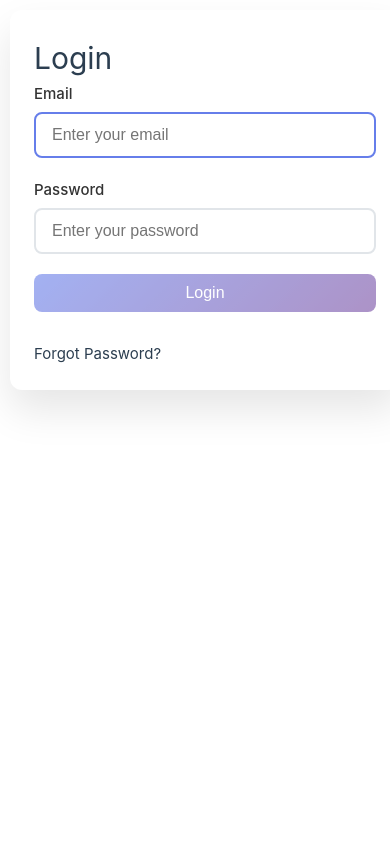
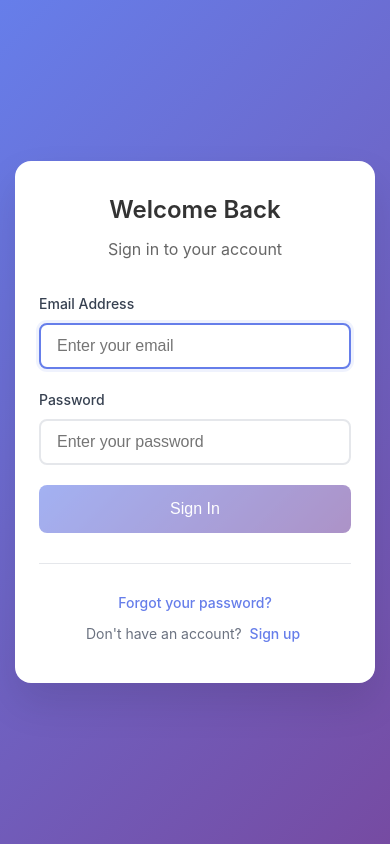
Before and after one commit to ahmadiftme8/securedocs, a Vue app: page /login in a window 390 px wide. Built offline with nearby package versions, Linux system fonts and the light colour scheme; the HTML template or start-up script is replaced by a standard one.

Commit message:
refactor: enhance authentication flow with improved error handling and user feedback

```diff
--- a/src/composables/useAuth.ts
+++ b/src/composables/useAuth.ts
@@ -1,6 +1,6 @@
 import { ref, computed } from 'vue'
 import { useRouter } from 'vue-router'
-import { supabase } from '@/supabase' // Import client
+import { supabase } from '@/supabase'
 import { useAuthStore } from '@/stores/auth'
 import type { LoginCredentials, RegisterCredentials, User } from '@/types/auth'
 
@@ -14,15 +14,30 @@ export function useAuth() {
   async function login(credentials: LoginCredentials): Promise<boolean> {
     isLoading.value = true
     error.value = null
+
+    console.log('🔐 Starting login process for:', credentials.email)
+
     try {
       const { data, error: supabaseError } = await supabase.auth.signInWithPassword({
         email: credentials.email,
         password: credentials.password,
       })
-      if (supabaseError) throw supabaseError
-      authStore.setUser(data.user as User) // Set user in store
+
+      if (supabaseError) {
+        console.error('❌ Supabase login error:', supabaseError)
+        throw supabaseError
+      }
+
+      if (!data.user) {
+        throw new Error('No user data received')
+      }
+
+      console.log('✅ Login successful for user:', data.user.email)
+      authStore.setUser(data.user as User)
       return true
+
     } catch (err: any) {
+      console.error('❌ Login failed:', err)
       error.value = err.message || 'Login failed'
       return false
     } finally {
@@ -30,10 +45,13 @@ export function useAuth() {
     }
   }
 
-  // Register
+  // Register - FIXED: Removed auto-login
   async function registerUser(credentials: RegisterCredentials): Promise<boolean> {
     isLoading.value = true
     error.value = null
+
+    console.log('📝 Starting registration for:', credentials.email)
+
     try {
       const { data, error: supabaseError } = await supabase.auth.signUp({
         email: credentials.email,
@@ -41,15 +59,25 @@ export function useAuth() {
         options: {
           data: {
             name: credentials.name,
-            role: credentials.role, // Store role in metadata
+            role: credentials.role,
           },
+          // Add redirect URL for email confirmation
+          emailRedirectTo: `${window.location.origin}/dashboard`
         },
       })
-      if (supabaseError) throw supabaseError
-      // Auto-login after signup
-      await login({ email: credentials.email, password: credentials.password })
+
+      if (supabaseError) {
+        console.error('❌ Supabase registration error:', supabaseError)
+        throw supabaseError
+      }
+
+      console.log('✅ Registration successful. Please check email for confirmation.')
+
+      // Don't auto-login - let user confirm email first
       return true
+
     } catch (err: any) {
+      console.error('❌ Registration failed:', err)
       error.value = err.message || 'Registration failed'
       return false
     } finally {
@@ -59,6 +87,7 @@ export function useAuth() {
 
   // Logout
   async function logout(): Promise<void> {
+    console.log('👋 Logging out...')
     await supabase.auth.signOut()
     authStore.clearAuth()
     router.push('/login')
@@ -66,38 +95,91 @@ export function useAuth() {
 
   // Check auth (restore session)
   async function checkAuth(): Promise<boolean> {
-    const { data } = await supabase.auth.getSession()
-    if (data.session) {
-      authStore.setUser(data.session.user as User)
-      return true
+    try {
+      const { data, error } = await supabase.auth.getSession()
+
+      if (error) {
+        console.error('❌ Session check error:', error)
+        return false
+      }
+
+      if (data.session?.user) {
+        console.log('✅ Session restored for:', data.session.user.email)
+        authStore.setUser(data.session.user as User)
+        return true
+      }
+
+      console.log('ℹ️ No active session found')
+      return false
+    } catch (err) {
+      console.error('❌ Auth check failed:', err)
+      return false
     }
-    return false
   }
 
   // Initialize auth listener
   function initializeAuth(): void {
-    supabase.auth.onAuthStateChange((_, session) => {
-      authStore.setUser((session?.user as User) ?? null)
+    console.log('🚀 Initializing auth listener...')
+
+    supabase.auth.onAuthStateChange((event, session) => {
+      console.log('🔄 Auth state changed:', event, session?.user?.email || 'no user')
+
+      if (session?.user) {
+        authStore.setUser(session.user as User)
+      } else {
+        authStore.clearAuth()
+      }
+
+      // Handle email confirmation
+      if (event === 'SIGNED_IN' && session?.user?.email_confirmed_at) {
+        console.log('✅ Email confirmed and signed in')
+      }
     })
-    checkAuth() // Restore on load
+
+    // Restore session on load
+    checkAuth()
   }
 
-  // Mock login (for dev; remove in prod if not needed)
+  // Mock login - IMPROVED error handling
   async function mockLogin(role: 'admin' | 'user'): Promise<boolean> {
     const mockEmail = `${role}@securedocs.com`
     const mockPassword = 'Password123'
-    // Check if exists, else register
-    const { data } = await supabase.auth.signInWithPassword({
-      email: mockEmail,
-      password: mockPassword,
-    })
-    if (!data.user) {
-      await registerUser({ email: mockEmail, password: mockPassword, name: `${role} User`, role })
+
+    console.log(`🎭 Attempting mock login as ${role}`)
+
+    try {
+      // Try to login first
+      const loginSuccess = await login({ email: mockEmail, password: mockPassword })
+
+      if (loginSuccess) {
+        return true
+      }
+
+      // If login fails, try to register
+      console.log(`📝 Mock user doesn't exist, creating ${role} account...`)
+      const registerSuccess = await registerUser({
+        email: mockEmail,
+        password: mockPassword,
+        name: `${role.charAt(0).toUpperCase() + role.slice(1)} User`,
+        role
+      })
+
+      if (registerSuccess) {
+        // After registration, user needs to confirm email
+        error.value = 'Mock account created. Please check email for confirmation.'
+        return false
+      }
+
+      return false
+
+    } catch (err: any) {
+      console.error('❌ Mock login error:', err)
+      error.value = err.message || 'Mock login failed'
+      return false
     }
-    return await login({ email: mockEmail, password: mockPassword })
   }
 
-  // Other utils (adapted)
+  // Computed properties
   const user = computed(() => authStore.user)
   const hasRole = (role: string) => user.value?.user_metadata?.role === role
   const hasAnyRole = (roles: string[]) => roles.some((r) => hasRole(r))
@@ -112,7 +194,7 @@ export function useAuth() {
     mockLogin,
     user,
     isLoading,
-    error: computed(() => error.value), // Expose as computed for reactivity
+    error: computed(() => error.value),
     hasRole,
     hasAnyRole,
     hasPermission,
--- a/src/pages/LoginPage.vue
+++ b/src/pages/LoginPage.vue
@@ -1,18 +1,43 @@
 <template>
+  <div class="login-page">
     <div class="login-container">
-    <h1>Login</h1>
+      <div class="login-header">
+        <h1>Welcome Back</h1>
+        <p>Sign in to your account</p>
+      </div>
+
+      <!-- Error Message -->
+      <div v-if="currentError" class="form-error">
+        <span class="error-icon">⚠️</span>
+        <div class="error-content">
+          <div class="error-title">Login Failed</div>
+          <div class="error-message">{{ currentError }}</div>
+          <div v-if="showSignupSuggestion" class="error-suggestion">
+            Don't have an account? <router-link to="/register" class="error-link">Create one here</router-link>
+          </div>
+        </div>
+      </div>
+
+      <!-- Success Message -->
+      <div v-if="successMessage" class="form-success">
+        <span class="success-icon">✅</span>
+        <div class="success-message">{{ successMessage }}</div>
+      </div>
+
       <form @submit.prevent="handleSubmit" class="login-form">
         <div class="form-group">
-        <label for="email">Email</label>
+          <label for="email">Email Address</label>
           <input
             id="email"
             v-model="credentials.email"
             type="email"
             placeholder="Enter your email"
             required
-          :class="{ 'error-border': currentError && !credentials.email }"
+            :disabled="isLoading"
+            :class="{ 'error-input': currentError && !credentials.email }"
           />
         </div>
+
         <div class="form-group">
           <label for="password">Password</label>
           <input
@@ -21,24 +46,41 @@
             type="password"
             placeholder="Enter your password"
             required
-          :class="{ 'error-border': currentError && !credentials.password }"
+            :disabled="isLoading"
+            :class="{ 'error-input': currentError && !credentials.password }"
           />
         </div>
+
         <button type="submit" :disabled="isLoading || !isFormValid" class="login-button">
-        <span v-if="isLoading" class="spinner"></span>
-        <span v-else>Login</span>
+          <span v-if="isLoading" class="loading-spinner"></span>
+          <span v-else>Sign In</span>
         </button>
-      <p v-if="currentError" class="error-message">{{ currentError }}</p>
-      <p v-if="showSignupSuggestion" class="suggestion">
-        Don't have an account? <router-link to="/register">Sign up</router-link>
+      </form>
+
+      <!-- Demo Login (Development Only) -->
+      <div v-if="isDevelopment && enableMockLogin" class="demo-login">
+        <p>Development Demo Accounts:</p>
+        <div class="demo-buttons">
+          <button @click="handleDemoLogin('admin')" :disabled="isLoading" class="demo-button admin">
+            Demo Admin
+          </button>
+          <button @click="handleDemoLogin('user')" :disabled="isLoading" class="demo-button user">
+            Demo User
+          </button>
+        </div>
+        <p class="demo-note">These accounts are for development testing only.</p>
+      </div>
+
+      <div class="login-footer">
+        <p class="forgot-password">
+          <a href="#" @click.prevent="handleForgotPassword">Forgot your password?</a>
         </p>
-      <p v-if="successMessage" class="success-message">{{ successMessage }}</p>
-    </form>
-    <div v-if="isDevelopment && enableMockLogin" class="demo-login">
-      <button @click="handleDemoLogin('admin')" class="demo-button">Demo Admin Login</button>
-      <button @click="handleDemoLogin('user')" class="demo-button">Demo User Login</button>
+        <p>
+          Don't have an account?
+          <router-link to="/register" class="signup-link">Sign up</router-link>
+        </p>
       </div>
-    <p class="forgot-password" @click="handleForgotPassword">Forgot Password?</p>
+    </div>
   </div>
 </template>
 
@@ -65,37 +107,53 @@ const enableMockLogin = computed(() => import.meta.env.VITE_ENABLE_MOCK_LOGIN ==
 const envMode = computed(() => import.meta.env.MODE)
 
 const isFormValid = computed(() => {
-  return credentials.email.trim() && credentials.password.trim() && credentials.email.includes('@')
+  return credentials.email.trim() &&
+         credentials.password.trim() &&
+         credentials.email.includes('@') &&
+         credentials.email.length > 3
 })
 
 const currentError = computed(() => loginError.value)
 
 const showSignupSuggestion = computed(() => {
-  return currentError.value && currentError.value.includes('Invalid login credentials')
+  return currentError.value &&
+         (currentError.value.includes('Invalid login credentials') ||
+          currentError.value.includes('Email not confirmed'))
 })
 
+// Clear error when user types
 watch([() => credentials.email, () => credentials.password], () => {
   if (currentError.value) {
+    successMessage.value = ''
+    // Clear error after a delay to avoid jarring UX
     setTimeout(() => {
+      if (loginError.value) {
         loginError.value = null
+      }
     }, 2000)
   }
 })
 
 async function handleSubmit() {
-  if (!isFormValid.value) return
+  if (!isFormValid.value || isLoading.value) return
+
   console.log('🔐 Attempting login for:', credentials.email)
   console.log('🌍 Environment:', envMode.value)
+
   successMessage.value = ''
+
   try {
     const success = await login(credentials)
+
     if (success) {
       successMessage.value = 'Login successful! Redirecting...'
       console.log('✅ Login successful, redirecting...')
+
+      // Small delay for UX
       setTimeout(() => {
         const redirectPath = (route.query.redirect as string) || '/dashboard'
         router.push(redirectPath)
-      }, 500)
+      }, 1000)
     }
   } catch (error) {
     console.error('❌ Login error:', error)
@@ -103,8 +161,12 @@ async function handleSubmit() {
 }
 
 async function handleDemoLogin(role: 'admin' | 'user') {
+  if (isLoading.value) return
+
   try {
+    console.log(`🎭 Demo login as ${role}`)
     const success = await mockLogin(role)
+
     if (success) {
       console.log(`✅ Demo login as ${role} successful`)
       const redirectPath = (route.query.redirect as string) || '/dashboard'
@@ -112,29 +174,26 @@ async function handleDemoLogin(role: 'admin' | 'user') {
     }
   } catch (error) {
     console.error('❌ Demo login error:', error)
-    loginError.value = 'Demo login failed. Please try again.'
   }
 }
 
-function clearError() {
-  loginError.value = null
-  successMessage.value = ''
-  console.log('🧹 Error cleared')
-}
-
-function testError() {
-  loginError.value = 'Test error message - Invalid login credentials'
-  console.log('🧪 Test error set:', loginError.value)
-}
-
 function handleForgotPassword() {
-  alert('Password reset functionality would be implemented with Supabase Auth')
+  // TODO: Implement password reset with Supabase
+  alert('Password reset functionality will be implemented with Supabase Auth')
 }
 
 onMounted(() => {
+  // Focus email input on mount
   const emailInput = document.getElementById('email')
   if (emailInput) {
     emailInput.focus()
+  }
+
+  // Check for URL hash errors (email confirmation)
+  const hash = window.location.hash
+  if (hash.includes('error=access_denied')) {
+    console.warn('⚠️ Email confirmation error detected in URL')
+    loginError.value = 'Email confirmation link has expired. Please request a new one.'
   }
 })
 </script>
@@ -146,18 +205,17 @@ onMounted(() => {
   align-items: center;
   justify-content: center;
   padding: 20px;
-  width: 100%;
-  background: #eeaeca;
-  background: radial-gradient(circle, rgba(238, 174, 202, 1) 0%, rgba(148, 187, 233, 1) 100%);
+  background: linear-gradient(135deg, #667eea 0%, #764ba2 100%);
 }
 
 .login-container {
-  background: #ffffff;
-  border-radius: 12px;
+  background: white;
+  border-radius: 16px;
   padding: 40px;
   box-shadow: 0 20px 40px rgba(0, 0, 0, 0.1);
   max-width: 450px;
   width: 100%;
+  animation: slideUp 0.5s ease-out;
 }
 
 .login-header {
@@ -175,52 +233,12 @@ onMounted(() => {
 .login-header p {
   color: #666;
   margin: 0;
+  font-size: 16px;
 }
 
-.login-form {
-  margin-bottom: 30px;
-}
-
-.form-group {
-  margin-bottom: 20px;
-}
-
-.form-group label {
-  display: block;
-  margin-bottom: 6px;
-  font-weight: 500;
-  color: #333;
-}
-
-.form-group input {
-  width: 100%;
-  padding: 12px 16px;
-  border: 2px solid #e1e5e9;
-  border-radius: 8px;
-  font-size: 16px;
-  transition: all 0.2s ease;
-  box-sizing: border-box;
-}
-
-.form-group input:focus {
-  outline: none;
-  border-color: #667eea;
-}
-
-.form-group input.error-input {
-  border-color: #dc3545;
-  background-color: #fdf2f2;
-}
-
-.form-group input:disabled {
-  background-color: #f8f9fa;
-  cursor: not-allowed;
-}
-
-/* Enhanced Error Styling */
 .form-error {
-  background: linear-gradient(135deg, #fee 0%, #fdd 100%);
-  border: 1px solid #faa;
+  background: linear-gradient(135deg, #fef2f2 0%, #fee2e2 100%);
+  border: 1px solid #fecaca;
   border-radius: 12px;
   padding: 16px;
   margin-bottom: 20px;
@@ -231,9 +249,9 @@ onMounted(() => {
 }
 
 .error-icon {
-  font-size: 20px;
+  font-size: 18px;
   flex-shrink: 0;
-  margin-top: 2px;
+  margin-top: 1px;
 }
 
 .error-content {
@@ -242,22 +260,22 @@ onMounted(() => {
 
 .error-title {
   font-weight: 600;
-  color: #c33;
+  color: #dc2626;
   font-size: 14px;
   margin-bottom: 4px;
 }
 
 .error-message {
-  color: #c33;
+  color: #dc2626;
   font-size: 14px;
   margin-bottom: 8px;
   line-height: 1.4;
 }
 
 .error-suggestion {
+  background: #fff3cd;
   color: #856404;
   font-size: 13px;
-  background: #fff3cd;
   padding: 8px 12px;
   border-radius: 6px;
   margin-top: 8px;
@@ -273,10 +291,9 @@ onMounted(() => {
   text-decoration: underline;
 }
 
-/* Success Message */
 .form-success {
-  background: linear-gradient(135deg, #d4edda 0%, #c3e6cb 100%);
-  border: 1px solid #9ac49a;
+  background: linear-gradient(135deg, #ecfdf5 0%, #d1fae5 100%);
+  border: 1px solid #a7f3d0;
   border-radius: 12px;
   padding: 16px;
   margin-bottom: 20px;
@@ -287,14 +304,58 @@ onMounted(() => {
 }
 
 .success-icon {
-  font-size: 20px;
+  font-size: 18px;
   flex-shrink: 0;
 }
 
 .success-message {
-  color: #155724;
+  color: #065f46;
   font-size: 14px;
   font-weight: 500;
+}
+
+.login-form {
+  margin-bottom: 30px;
+}
+
+.form-group {
+  margin-bottom: 20px;
+}
+
+.form-group label {
+  display: block;
+  margin-bottom: 8px;
+  font-weight: 500;
+  color: #374151;
+  font-size: 14px;
+}
+
+.form-group input {
+  width: 100%;
+  padding: 12px 16px;
+  border: 2px solid #e5e7eb;
+  border-radius: 8px;
+  font-size: 16px;
+  transition: all 0.2s ease;
+  box-sizing: border-box;
+  background: white;
+}
+
+.form-group input:focus {
+  outline: none;
+  border-color: #667eea;
+  box-shadow: 0 0 0 3px rgba(102, 126, 234, 0.1);
+}
+
+.form-group input.error-input {
+  border-color: #dc2626;
+  background-color: #fef2f2;
+}
+
+.form-group input:disabled {
+  background-color: #f9fafb;
+  cursor: not-allowed;
+  opacity: 0.7;
 }
 
 .login-button {
@@ -312,22 +373,20 @@ onMounted(() => {
   align-items: center;
   justify-content: center;
   gap: 8px;
-
-  position: relative;
-  padding: 10px 20px;
-  font-size: 16px;
-  cursor: pointer;
+  min-height: 48px;
 }
 
 .login-button:hover:not(:disabled) {
   opacity: 0.9;
   transform: translateY(-1px);
+  box-shadow: 0 4px 12px rgba(102, 126, 234, 0.3);
 }
 
 .login-button:disabled {
   opacity: 0.6;
   cursor: not-allowed;
   transform: none;
+  box-shadow: none;
 }
 
 .loading-spinner {
@@ -336,30 +395,11 @@ onMounted(() => {
   border: 2px solid transparent;
   border-top: 2px solid currentColor;
   border-radius: 50%;
-  animation: spin 3s linear infinite;
-}
-
-/* Minimalistic Loading Spinner */
-.spinner {
-  display: inline-block;
-  width: 16px;
-  height: 16px;
-  border: 2px solid #ccc;
-  border-top: 2px solid #007bff;
-  border-radius: 50%;
   animation: spin 1s linear infinite;
-  margin-right: 8px;
-  vertical-align: middle;
-}
-
-@keyframes spin {
-  to {
-    transform: rotate(360deg);
-  }
 }
 
 .demo-login {
-  border-top: 1px solid #eee;
+  border-top: 1px solid #e5e7eb;
   padding-top: 20px;
   margin-bottom: 20px;
 }
@@ -368,19 +408,12 @@ onMounted(() => {
   text-align: center;
   margin-bottom: 15px;
   font-size: 14px;
-  color: #666;
-}
-
-.demo-note {
-  font-size: 12px !important;
-  color: #999 !important;
-  font-style: italic;
-  margin-top: 10px !important;
+  color: #6b7280;
 }
 
 .demo-buttons {
   display: flex;
-  gap: 10px;
+  gap: 12px;
 }
 
 .demo-button {
@@ -389,29 +422,29 @@ onMounted(() => {
   border: 2px solid;
   border-radius: 8px;
   font-size: 14px;
+  font-weight: 500;
   cursor: pointer;
   transition: all 0.2s ease;
+  background: white;
+}
+
+.demo-button.admin {
+  border-color: #dc2626;
+  color: #dc2626;
+}
+
+.demo-button.admin:hover:not(:disabled) {
+  background: #dc2626;
+  color: white;
 }
 
 .demo-button.user {
-  border-color: #28a745;
-  color: #28a745;
-  background: white;
+  border-color: #059669;
+  color: #059669;
 }
 
 .demo-button.user:hover:not(:disabled) {
-  background: #28a745;
-  color: white;
-}
-
-.demo-button.admin {
-  border-color: #dc3545;
-  color: #dc3545;
-  background: white;
-}
-
-.demo-button.admin:hover:not(:disabled) {
-  background: #dc3545;
+  background: #059669;
   color: white;
 }
 
@@ -420,114 +453,59 @@ onMounted(() => {
   cursor: not-allowed;
 }
 
-.test-accounts {
-  border-top: 1px solid #eee;
-  padding-top: 20px;
-  margin-bottom: 20px;
-}
-
-.test-accounts p {
+.demo-note {
+  font-size: 12px;
+  color: #9ca3af;
+  font-style: italic;
   text-align: center;
-  margin-bottom: 15px;
-  font-size: 14px;
-  color: #666;
-}
-
-.test-info {
-  background: #f8f9fa;
-  padding: 15px;
-  border-radius: 8px;
-  font-size: 13px;
-}
-
-.test-fill-button {
-  background: #17a2b8;
-  color: white;
-  border: none;
-  padding: 8px 16px;
-  border-radius: 4px;
-  font-size: 12px;
-  cursor: pointer;
-  transition: background-color 0.2s;
   margin-top: 10px;
-}
-
-.test-fill-button:hover {
-  background: #138496;
 }
 
 .login-footer {
   text-align: center;
+  border-top: 1px solid #e5e7eb;
+  padding-top: 20px;
 }
 
 .login-footer p {
-  color: #666;
+  color: #6b7280;
   margin: 8px 0;
   font-size: 14px;
+}
+
+.forgot-password a {
+  color: #667eea;
+  text-decoration: none;
+  font-weight: 500;
+}
+
+.forgot-password a:hover {
+  text-decoration: underline;
 }
 
 .signup-link {
   color: #667eea;
   text-decoration: none;
   font-weight: 500;
-  padding: 4px 8px;
+  padding: 2px 4px;
   border-radius: 4px;
   transition: all 0.2s;
 }
 
 .signup-link:hover {
-  background: #f0f8ff;
+  background: rgba(102, 126, 234, 0.1);
   text-decoration: underline;
 }
 
-.login-footer a {
-  color: #667eea;
-  text-decoration: none;
-  font-weight: 500;
+/* Animations */
+@keyframes slideUp {
+  from {
+    transform: translateY(30px);
+    opacity: 0;
   }
-
-.login-footer a:hover {
-  text-decoration: underline;
-}
-
-.forgot-password {
-  margin-top: 15px !important;
-}
-
-.connection-status {
-  margin-top: 20px;
-  text-align: center;
-  font-size: 12px;
-  padding: 8px;
-  border-radius: 4px;
-}
-
-.status-checking {
-  background: #fff3cd;
-  color: #856404;
-}
-
-.status-connected {
-  background: #d4edda;
-  color: #155724;
-}
-
-.status-disconnected {
-  background: #f8d7da;
-  color: #721c24;
-}
-
-/* Animations */
-@keyframes shake {
-  0%,
-  100% {
-    transform: translateX(0);
-  }
-  25% {
-    transform: translateX(-5px);
-  }
-  75% {
-    transform: translateX(5px);
+  to {
+    transform: translateY(0);
+    opacity: 1;
   }
 }
 
@@ -542,21 +520,32 @@ onMounted(() => {
   }
 }
 
+@keyframes shake {
+  0%, 100% { transform: translateX(0); }
+  25% { transform: translateX(-5px); }
+  75% { transform: translateX(5px); }
+}
+
 @keyframes spin {
-  to {
-    transform: rotate(360deg);
-  }
+  to { transform: rotate(360deg); }
 }
 
 /* Responsive */
 @media (max-width: 480px) {
+  .login-page {
+    padding: 15px;
+  }
+
   .login-container {
-    padding: 24px;
-    margin: 10px;
+    padding: 30px 24px;
   }
 
   .login-header h1 {
     font-size: 24px;
   }
+
+  .demo-buttons {
+    flex-direction: column;
+  }
 }
 </style>
--- a/src/supabase.ts
+++ b/src/supabase.ts
@@ -3,9 +3,29 @@ import { createClient } from '@supabase/supabase-js'
 const supabaseUrl = import.meta.env.VITE_SUPABASE_URL
 const supabaseAnonKey = import.meta.env.VITE_SUPABASE_ANON_KEY
 
+if (!supabaseUrl || !supabaseAnonKey) {
+  throw new Error('Missing Supabase environment variables. Check your .env file.')
+}
+
 export const supabase = createClient(supabaseUrl, supabaseAnonKey, {
   auth: {
-    persistSession: true, // Uses localStorage for sessions
+    persistSession: true,
     storageKey: 'supabase.auth.token',
+    autoRefreshToken: true,
+    detectSessionInUrl: true,
+    flowType: 'pkce'
   },
+  // Add global options if needed
+  global: {
+    headers: {
+      'X-Client-Info': 'vue-app'
+    }
+  }
 })
+
+// Add some debugging
+console.log('🔧 Supabase client initialized:', {
+  url: supabaseUrl,
+  hasAnonKey: !!supabaseAnonKey,
+  keyPrefix: supabaseAnonKey?.substring(0, 20) + '...'
+})
```
Also changed, not shown: structure.txt. Lines whose indentation alone changed are shown as unchanged.
